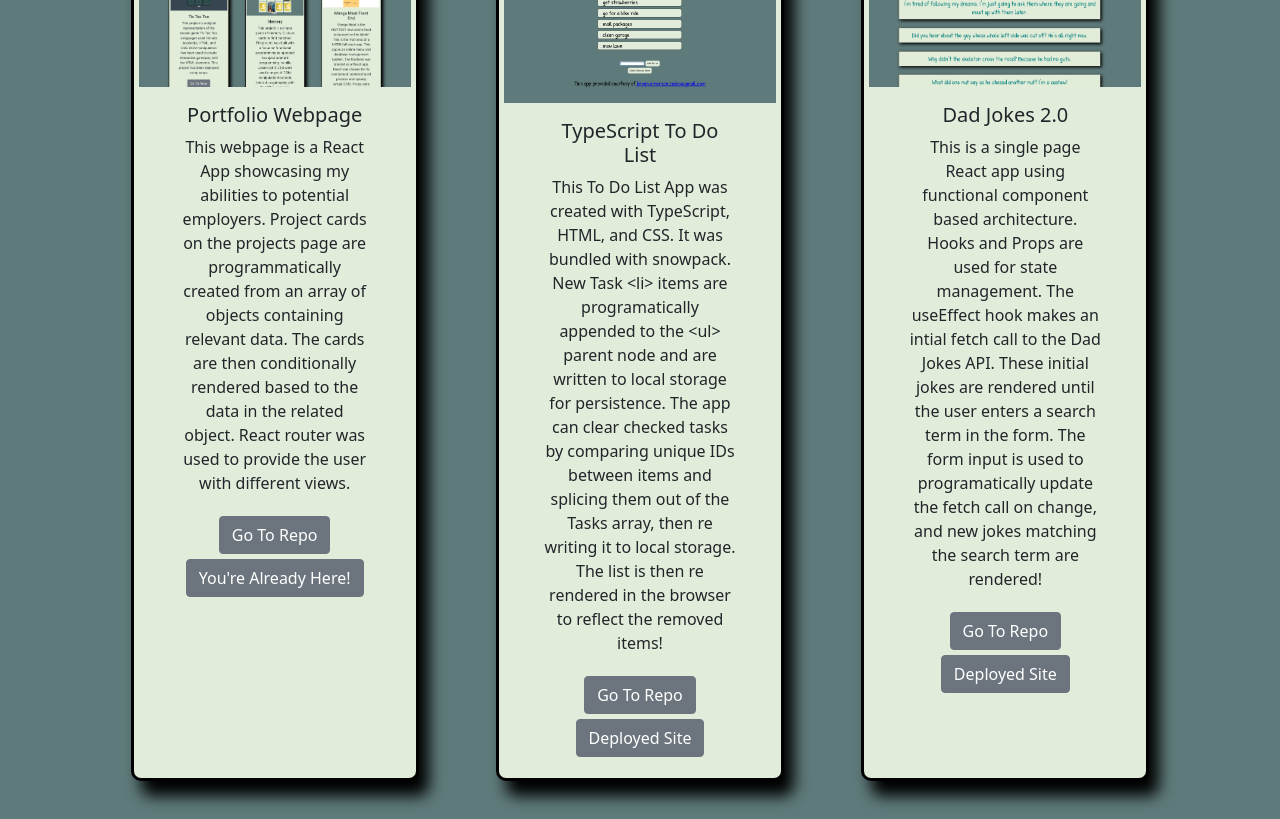
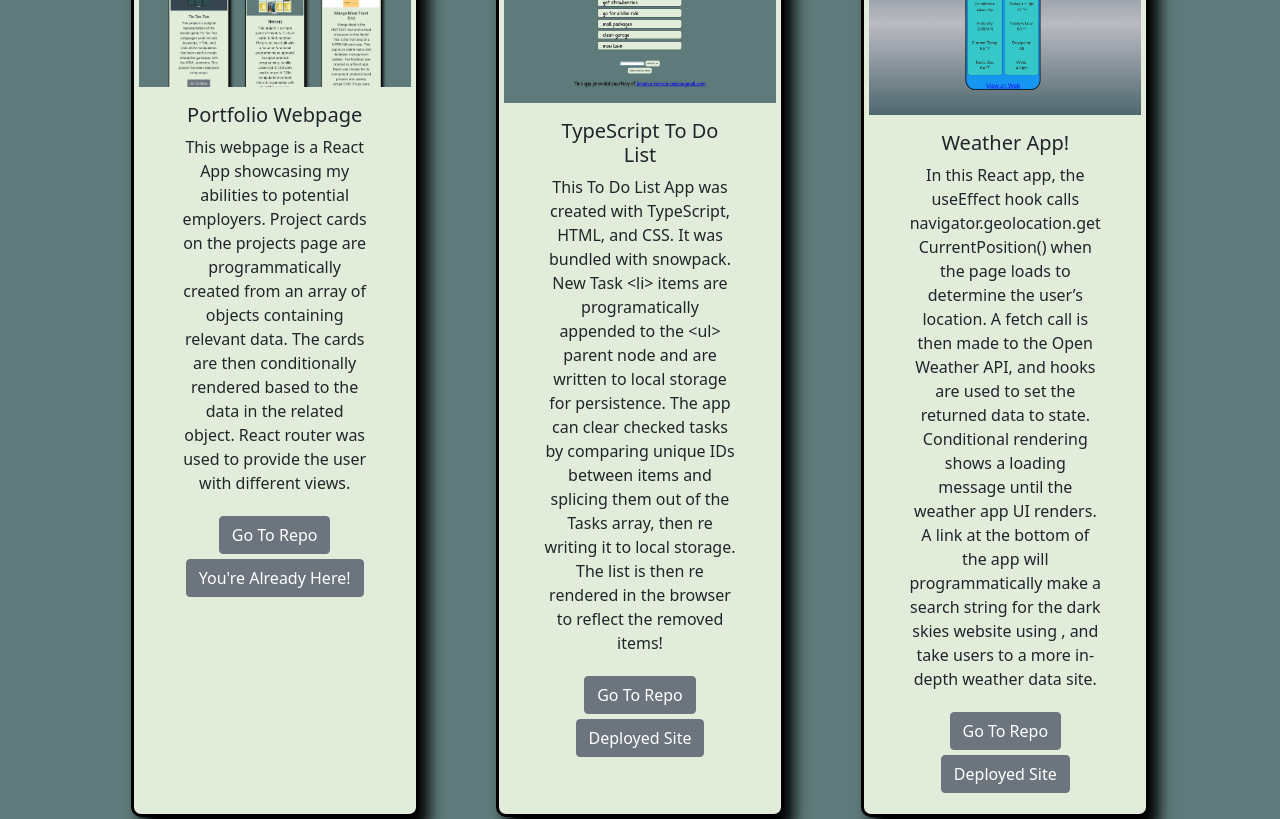
Before and after one commit to bryan-emerson/portfolio, a React (Create React App) app: page /projects in a window 1280 px wide. Shown: the part 260-1079 px from the top of the page. Built offline with nearby package versions, Linux system fonts and the light colour scheme.

Commit message:
new project

```diff
--- a/src/pages/Projects/index.js
+++ b/src/pages/Projects/index.js
@@ -13,6 +13,7 @@ import GameOfWar from '../../images/gameOfWar.png'
 import Portfolio from '../../images/portfolio.png'
 import Dad2 from '../../images/dad2.png'
 import ToDoList from '../../images/toDoList.png'
+import Weather from '../../images/weather.png'
 
 import './style.css'
 
@@ -32,6 +33,13 @@ export default class Projects extends Component {
           url: 'https://soft-clock.surge.sh/',
           git: 'https://github.com/bryan-emerson/toDoList-Snowpack',
           image: ToDoList
+        },
+        {
+          name: 'Weather App!',
+          info: 'In this React app, the useEffect hook calls navigator.geolocation.getCurrentPosition() when the page loads to determine the user’s location. A fetch call is then made to the Open Weather API, and hooks are used to set the returned data to state. Conditional rendering shows a loading message until the weather app UI renders.  A link at the bottom of the app will programmatically make a search string for the dark skies website using , and take users to a more in-depth weather data site.',
+          url: 'https://unused-earthquake.surge.sh/',
+          git: 'https://github.com/bryan-emerson/weather-one',
+          image: Weather
         },
         {
           name: 'Dad Jokes 2.0',
```
Also changed, not shown: src/images/weather.png (added).
